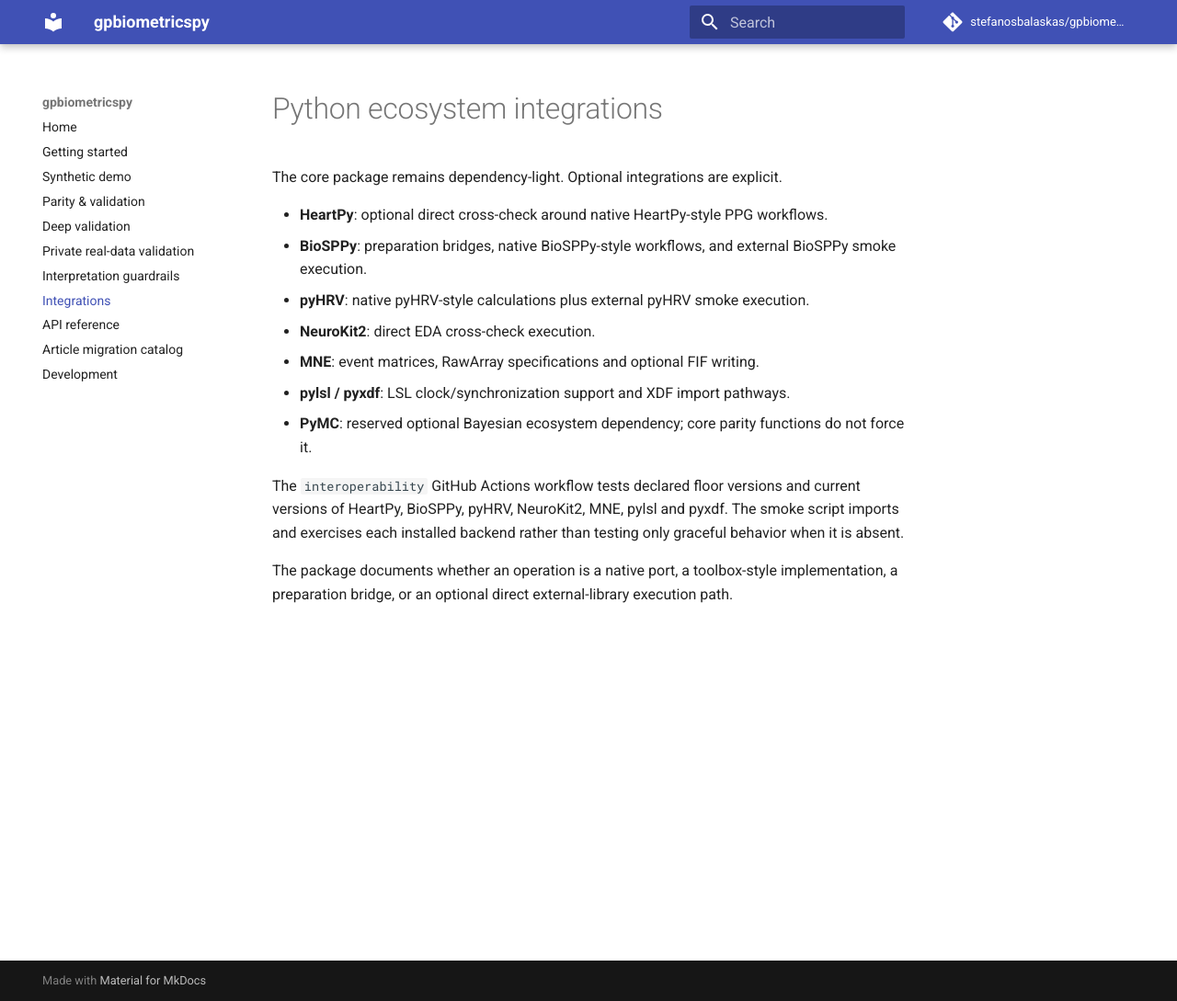
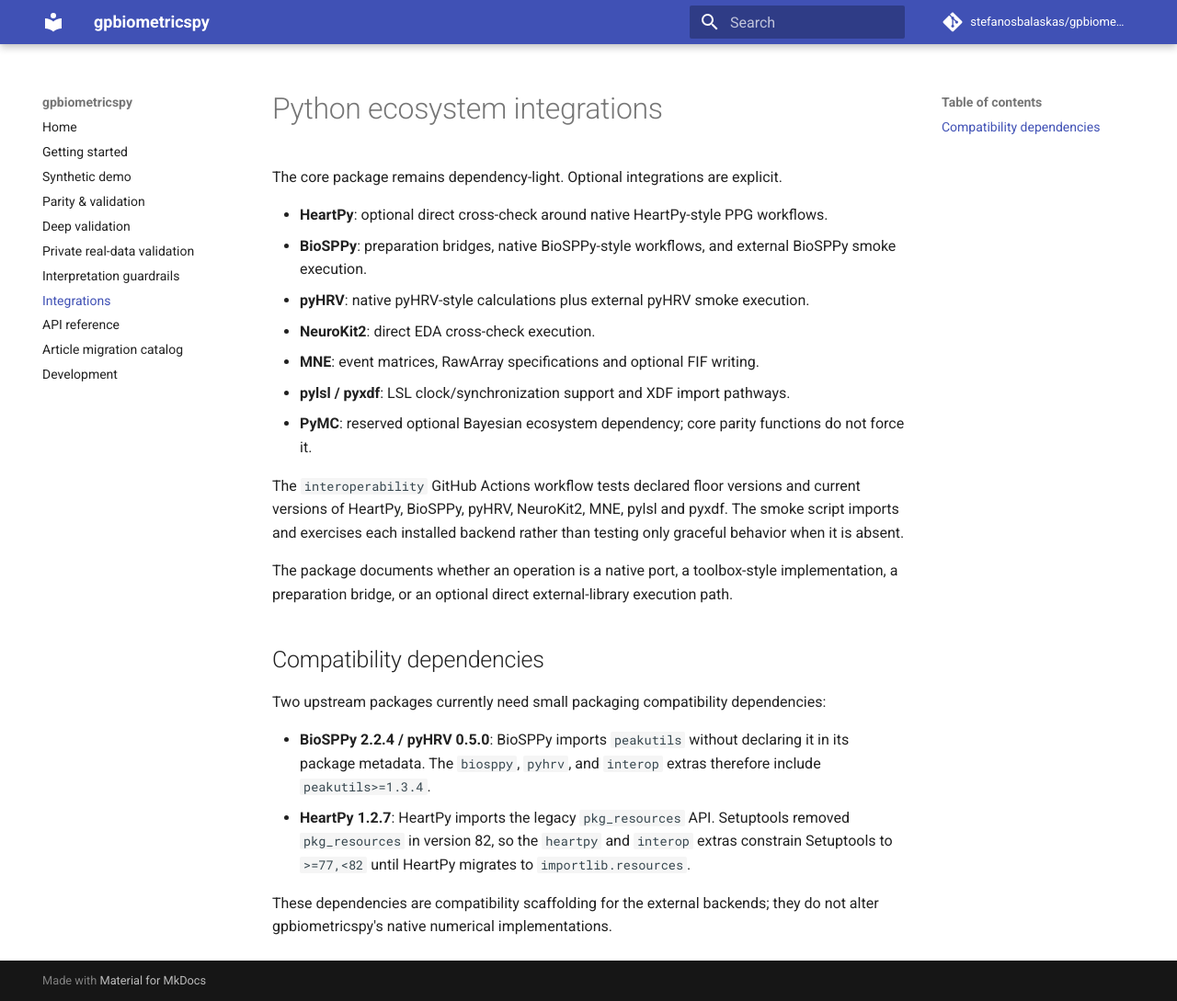
Before and after one commit to stefanosbalaskas/gpbiometricspy, an MkDocs documentation site: the page built from docs/integrations.md, in a window 1280 px wide and 1089 px high. Shown: the whole window at 92% size. Built offline with MkDocs 1.6.1 and Material for MkDocs 9.7.7, drawn with Linux system fonts in a browser that asks for light colours; comment, search, counter and statistics services are not loaded.

Commit message:
Harden optional backend interoperability dependencies

```diff
--- a/docs/integrations.md
+++ b/docs/integrations.md
@@ -13,3 +13,12 @@
 The `interoperability` GitHub Actions workflow tests declared floor versions and current versions of HeartPy, BioSPPy, pyHRV, NeuroKit2, MNE, pylsl and pyxdf. The smoke script imports and exercises each installed backend rather than testing only graceful behavior when it is absent.
 
 The package documents whether an operation is a native port, a toolbox-style implementation, a preparation bridge, or an optional direct external-library execution path.
+
+## Compatibility dependencies
+
+Two upstream packages currently need small packaging compatibility dependencies:
+
+- **BioSPPy 2.2.4 / pyHRV 0.5.0**: BioSPPy imports `peakutils` without declaring it in its package metadata. The `biosppy`, `pyhrv`, and `interop` extras therefore include `peakutils>=1.3.4`.
+- **HeartPy 1.2.7**: HeartPy imports the legacy `pkg_resources` API. Setuptools removed `pkg_resources` in version 82, so the `heartpy` and `interop` extras constrain Setuptools to `>=77,<82` until HeartPy migrates to `importlib.resources`.
+
+These dependencies are compatibility scaffolding for the external backends; they do not alter gpbiometricspy's native numerical implementations.
```
Also changed, not shown: VALIDATION.md (+3 -1 lines), pyproject.toml (+5 -3 lines), 2 other files.
